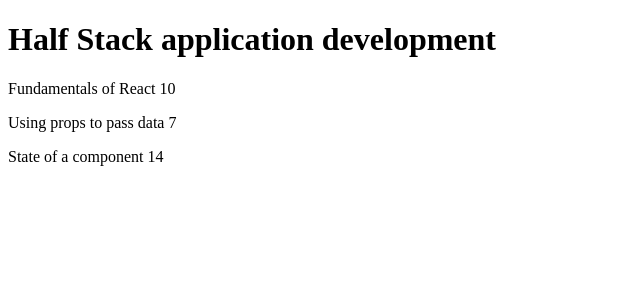
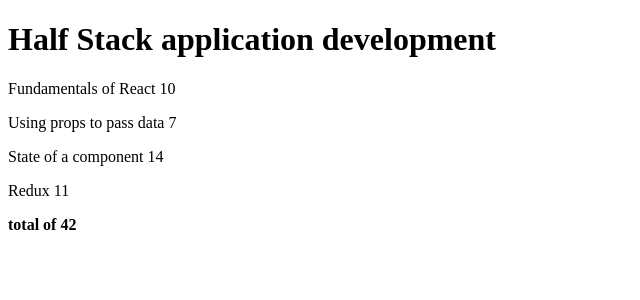
Before and after one commit to ZamanS94/UniofHelsinki_FullStackOpen, a React (Vite) app in the folder part2/: page / in a window 1280 px wide. Shown: the top 300 px of the page, without its empty margins (0-640 px from the left). Built offline with nearby package versions, Linux system fonts and the light colour scheme.

Commit message:
2.2: Course information step7

```diff
--- a/part2/src/App.jsx
+++ b/part2/src/App.jsx
@@ -1,13 +1,21 @@
+
 const Course = ({course}) => {
   let name = course.name
   const result = course.parts.map(part =>
-   <p>{part.name} {part.exercises}</p>
-    )
+   <p key = {part.id}>
+   {part.name} {part.exercises}</p>
+  )
+
+  let sum = 0
+  course.parts.map(part =>
+    sum = sum + part.exercises
+  )
 
   return(
     <div>
     <h1>{name}</h1>
-    <p>{result}</p>
+    {result}
+    <p><b>total of {sum}</b></p>
     </div>
   )
 }
@@ -31,7 +39,13 @@
         name: 'State of a component',
         exercises: 14,
         id: 3
+      },
+      {
+        name: 'Redux',
+        exercises: 11,
+        id: 4
       }
+
     ]
   }
 
```
